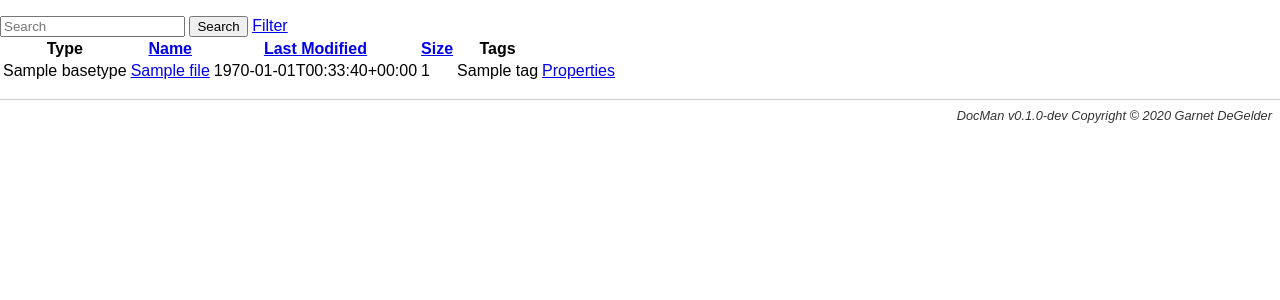
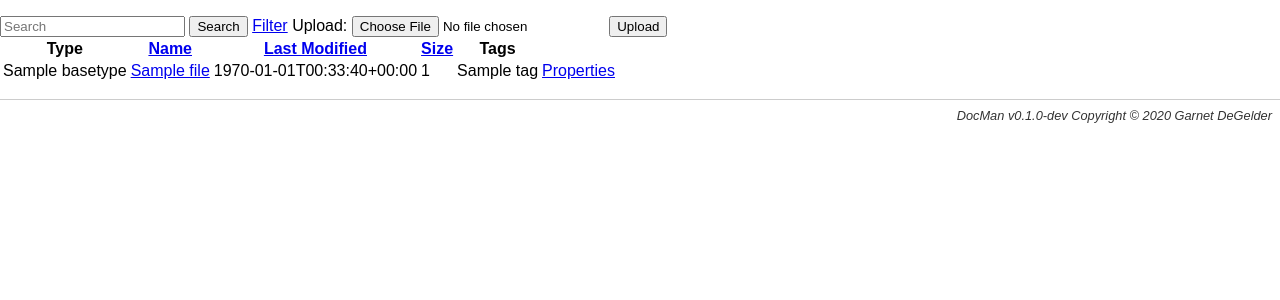
Before and after one commit to g-dg/docman, a CodeIgniter app: the page made by application/views/browse.php in a window 1280 px wide. Shown: the part 35-335 px from the top of the page. Run offline with CodeIgniter, Linux system fonts and the light colour scheme; the template is opened without the code that fills it: most values are stand-ins (such as "Sample title", 1, 10 or a date in 2020); data that the repository does not hold is empty.

Commit message:
Add upload form to browse controller and open files in new tab

```diff
--- a/application/views/browse.php
+++ b/application/views/browse.php
@@ -1,11 +1,18 @@
 <?php defined('BASEPATH') or exit('No direct script access allowed'); ?>
 <?php $this->load->view('template/header', ['title' => (trim($title) !== '' ? $title . ' - Browse' : 'Browse' )]); ?>
 
-<form action="<?= html_escape($this->config->site_url('/search' . $current_dir_link)); ?>" method="POST">
+<form action="<?= html_escape($this->config->site_url('/search' . $current_dir_link)); ?>" method="POST" style="display: inline;">
 	<input name="_csrf_token" value="<?= html_escape(get_csrf_token()); ?>" type="hidden" />
 	<input type="search" name="q" value="" placeholder="Search" ?>
 	<input type="submit" value="Search" />
 	<a href="<?= html_escape($this->config->site_url('/filter' . $current_dir_link)); ?>">Filter</a>
+</form>
+
+<form action="<?= html_escape($this->config->site_url('/upload' . $current_dir_link)); ?>" enctype="multipart/form-data" method="POST" style="display: inline;">
+	<input name="_csrf_token" value="<?= html_escape(get_csrf_token()); ?>" type="hidden" />
+	<label for="upload_file">Upload:</label>
+	<input id="upload_file" name="file" type="file" required="required" />
+	<input type="submit" value="Upload" />
 </form>
 
 <table>
@@ -23,7 +30,7 @@
 		<?php foreach ($files as $file) { ?>
 			<tr>
 				<td><?= htmlspecialchars($file['basetype']) ?></td>
-				<td><a href="<?= htmlspecialchars($file['url']) ?>"><?= htmlspecialchars($file['name']) ?></a></td>
+				<td><a href="<?= htmlspecialchars($file['url']) ?>"<?= ($file['type'] != 'dir') ? ' target="_blank"' : '' ?>><?= htmlspecialchars($file['name']) ?></a></td>
 				<td><?= htmlspecialchars(date('c', $file['mtime'])) ?></td>
 				<td><?= htmlspecialchars($file['size']) ?></td>
 				<td>
```
